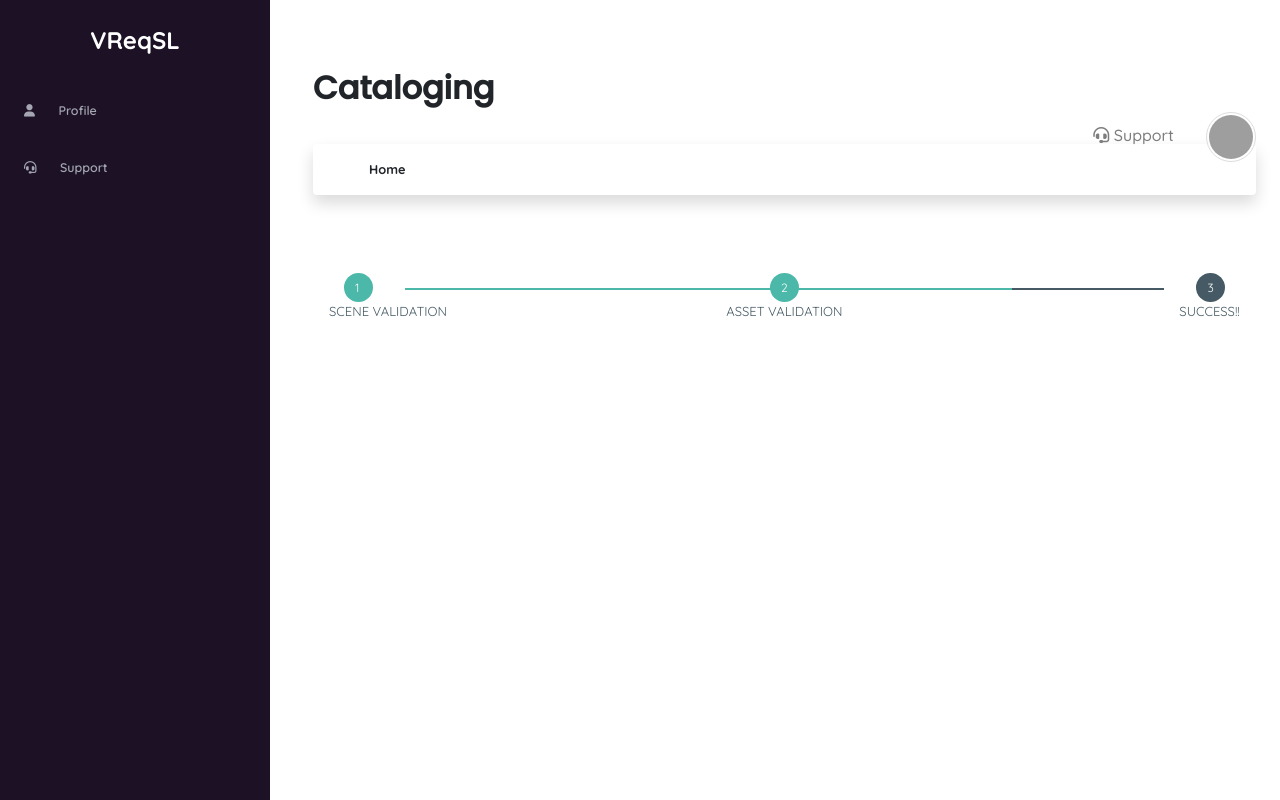
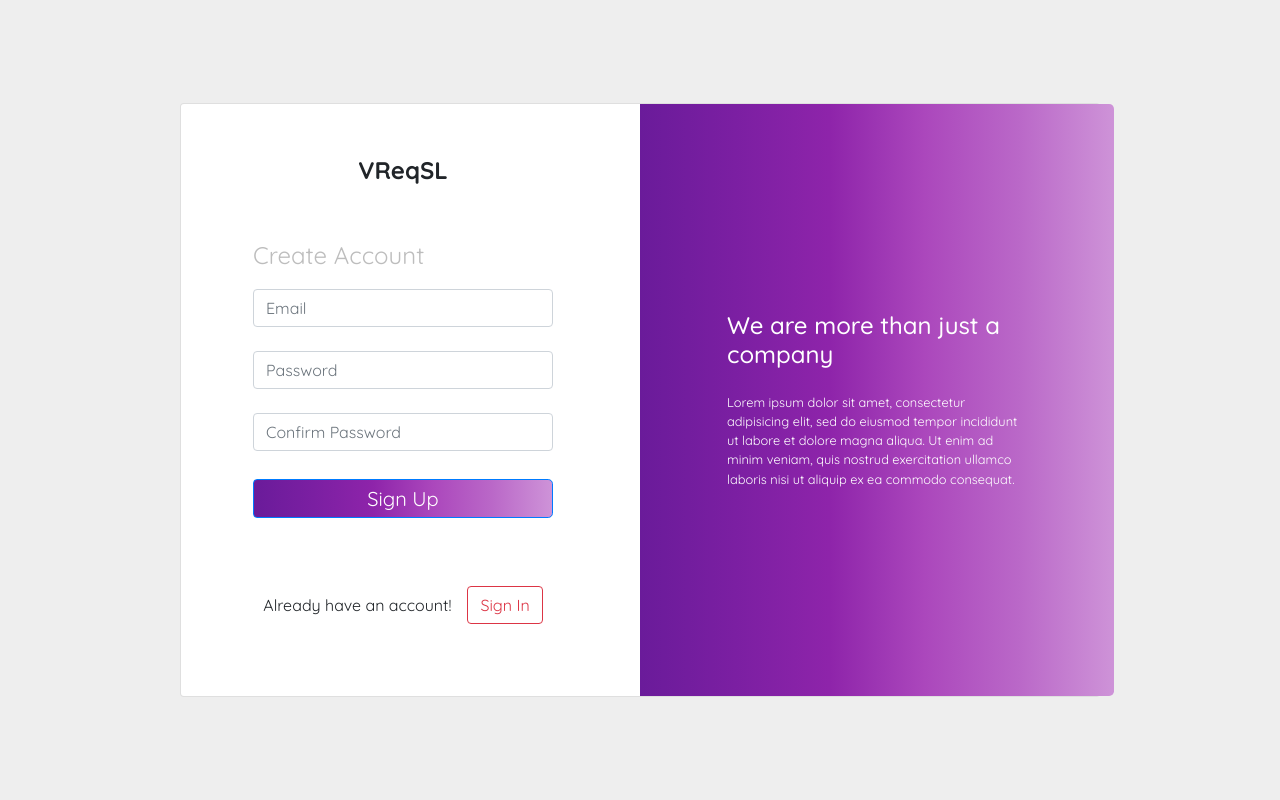
Before and after one commit to nisha3p/VReqSL_ReactApp_IITH, a React (Create React App) app: page / in a window 1280 px wide. Built offline with nearby package versions, Linux system fonts and the light colour scheme; grey boxes are pictures that could not be loaded.

Commit message:
usestate

```diff
--- a/src/App.js
+++ b/src/App.js
@@ -54,7 +54,7 @@ function viewScreen(index)
 export default function App() {
 
 	return (
-    viewScreen(3)
+    viewScreen(2)
   );
 }
 
--- a/src/Login/Login.jsx
+++ b/src/Login/Login.jsx
@@ -1,10 +1,18 @@
-import React from "react";
+import React, { useState } from "react";
 import "./Login.css";
 
-export default function Login()
-{
+export default function Login() {
+	const [user, setUser] = useState({
+		email: "", password: ""
+	});
+	let name, value;
+	const handleInputs = (event) => {
+		name = event.target.name;
+		value = event.target.value;
+		setUser({ ...user, [name]: value });
+	}
 	return (
-			<section class="h-100 gradient-form" style={{backgroundColor: "#eee"}}>
+		<section class="h-100 gradient-form" style={{ backgroundColor: "#eee" }}>
 			<div class="container py-6 h-100">
 				<div class="row d-flex justify-content-center align-items-center h-100">
 					<div class="col-xl-10">
@@ -19,8 +27,8 @@ export default function Login()
 										</div>
 
 										<form>
-												<p style={{fontSize:"200%"}}>Get Started</p>
-												<p style={{fontSize:"150%", color:"#bdbdbd"}}>Sign In</p>
+											<p style={{ fontSize: "200%" }}>Get Started</p>
+											<p style={{ fontSize: "150%", color: "#bdbdbd" }}>Sign In</p>
 
 											<div class="form-outline mb-4">
 												<label class="form-label" for="form2Example11">
@@ -31,6 +39,9 @@ export default function Login()
 													id="form2Example11"
 													class="form-control"
 													placeholder="email"
+													name="email"
+													value={user.email}
+													onChange={handleInputs}
 												/>
 											</div>
 
@@ -43,6 +54,9 @@ export default function Login()
 													id="form2Example11"
 													class="form-control"
 													placeholder="password"
+													name="password"
+													value={user.password}
+													onChange={handleInputs}
 												/>
 											</div>
 
@@ -77,7 +91,7 @@ export default function Login()
 												<button
 													type="button"
 													class="btn btn-outline-danger signUp_btn"
-														style={{marginLeft: "1rem"}}
+													style={{ marginLeft: "1rem" }}
 												>
 													Sign Up
 												</button>
--- a/src/Login/SignUP.jsx
+++ b/src/Login/SignUP.jsx
@@ -1,10 +1,20 @@
-import React from "react";
+import React, { useState } from "react";
 import "./Login.css";
 
-export default function SignUp()
-{
+
+
+export default function SignUp() {
+  const [user, setUser] = useState({
+    email: "", password: "", cpassword: ""
+  });
+  let name, value;
+  const handleInputs = (event) => {
+    name = event.target.name;
+    value = event.target.value;
+    setUser({ ...user, [name]: value });
+  }
   return (
-        <section class="h-100 gradient-form" style={{backgroundColor: "#eee"}}>
+    <section class="h-100 gradient-form" style={{ backgroundColor: "#eee" }}>
       <div class="container py-6 h-100">
         <div class="row d-flex justify-content-center align-items-center h-100">
           <div class="col-xl-10">
@@ -18,11 +28,13 @@ export default function SignUp()
                     </div>
 
                     <form>
-                        <p style={{fontSize:"150%", color:"#bdbdbd"}}>Create Account</p>
+                      <p style={{ fontSize: "150%", color: "#bdbdbd" }}>Create Account</p>
 
                       <div class="form-outline mb-4">
 
-                          <input type="email" id="form2Example11" class="form-control" placeholder="Email"/>
+                        <input type="email" id="form2Example11" class="form-control" placeholder="Email" name="email"
+                          value={user.email}
+                          onChange={handleInputs} />
 
                       </div>
 
@@ -30,12 +42,16 @@ export default function SignUp()
 
                       <div class="form-outline mb-4">
 
-                            <input type="password" id="form2Example13" class="form-control" placeholder="Password"/>
+                        <input type="password" id="form2Example13" class="form-control" placeholder="Password" name="password"
+                          value={user.password}
+                          onChange={handleInputs} />
 
                       </div>
 
                       <div class="form-outline mb-4">
-                            <input type="password" id="form2Example14" class="form-control" placeholder="Confirm Password"/>
+                        <input type="password" id="form2Example14" class="form-control" placeholder="Confirm Password" name="cpassword"
+                          value={user.cpassword}
+                          onChange={handleInputs} />
 
                       </div>
 
@@ -45,7 +61,7 @@ export default function SignUp()
 
                       <div class="d-flex align-items-center justify-content-center pb-4">
                         <p class="mb-0 me-2">Already have an account!</p>
-                          <button type="button" class="btn btn-outline-danger" style={{marginLeft: "1rem"}}>Sign In</button>
+                        <button type="button" class="btn btn-outline-danger" style={{ marginLeft: "1rem" }}>Sign In</button>
                       </div>
 
                     </form>
```
Lines whose indentation alone changed are shown as unchanged.
